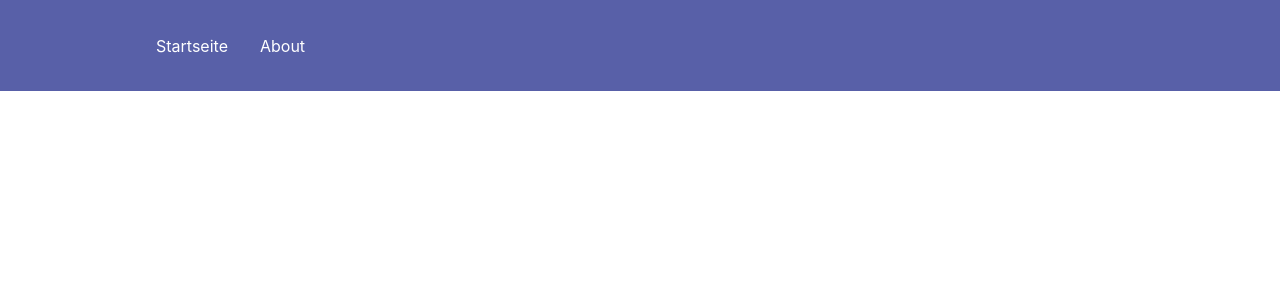
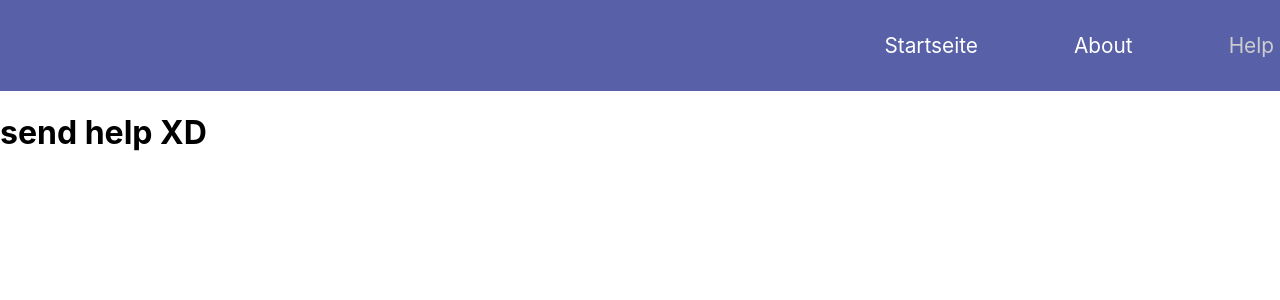
Before and after one commit to sttogrot/w2g2022, a React (Create React App) app in the folder w2g2022/: page /Help in a window 1280 px wide. Before the commit this address had no page. Shown: the top 300 px of the page. Built offline with nearby package versions, Linux system fonts and the light colour scheme.

Commit message:
little css update and new page help

```diff
--- a/w2g2022/src/App.css
+++ b/w2g2022/src/App.css
@@ -6,6 +6,7 @@
   height: 40vmin;
   pointer-events: none;
 }
+
 
 @media (prefers-reduced-motion: no-preference) {
   .App-logo {
--- a/w2g2022/src/App.js
+++ b/w2g2022/src/App.js
@@ -1,10 +1,12 @@
 import logo from './logo.svg';
 import './App.css';
+import './Navbar.css'
 import Navbar from './components/navbar/Navbar';
 import { BrowserRouter as Router, Routes, Route }
   from 'react-router-dom';
 import Home from './pages';
 import About from './pages/about';
+import Help from './pages/Help';
 
 function App() {
   return (
@@ -13,6 +15,7 @@ function App() {
       <Routes>
         <Route path='/index' element={<Home />} />
         <Route path='/about' element={<About />} />
+        <Route path='/Help' element={<Help />} />
       </Routes>
     </Router>
   );
--- a/w2g2022/src/Navbar.css
+++ b/w2g2022/src/Navbar.css
@@ -1,37 +1,24 @@
 body
 {
-  background-color: var(--bg-accent);
   margin: 0;
 }
+
 :root
 {
-  --bg:rgb(24, 26, 27); /*  #2e2e2e;   */
+  --bg:rgb(24, 26, 27);
   --bg-accent: #2e2e2e;
   --text-color: #f4f4f4 ;
-  --border: 1px solid #696f71;;
-  --border-radius: 8px;
-  --speed: 500ms;
-
 }
 
-.navbar{
-  background-color:  var(--bg);
-  color: var(--text-color);
-  display: flex;
-  justify-content: space-between;
-  gap: 2rem;
-}
-a
-{
-    color: var(--text-color);
-    text-decoration: none;
-}
+
+
+
 .nav-menue
 {
     margin-right: 50px;
     list-style: none;
     display: flex;
-    justify-content:flex-end;
+
     gap: 4rem;
     font-size:1.3rem;
 }
--- a/w2g2022/src/Navbar.js
+++ b/w2g2022/src/Navbar.js
@@ -1,5 +1,6 @@
 import React from "react";
 import BILDNAME from "../src/img/logo.png"
+
 function Navbar() {
   return (
     <nav className="navbar">
--- a/w2g2022/src/components/navbar/Navbar.js
+++ b/w2g2022/src/components/navbar/Navbar.js
@@ -6,12 +6,15 @@ const Navbar = () => {
   return (
     <>
       <Nav>
-        <NavMenu>
+        <NavMenu className="nav-menue">
           <NavLink to="/index" activeStyle>
             Startseite
           </NavLink>
           <NavLink to="/about" activeStyle>
             About
+          </NavLink>
+          <NavLink to="/help" activeStyle>
+            Help
           </NavLink>
         </NavMenu>
       </Nav>
--- a/w2g2022/src/components/navbar/NavbarElements.js
+++ b/w2g2022/src/components/navbar/NavbarElements.js
@@ -6,8 +6,8 @@ export const Nav = styled.nav`
   background: #5860a8;
   height: 85px;
   display: flex;
-  justify-content: space-between;
-  padding: 0.2rem calc((100vw - 1000px) / 2);
+  justify-content:flex-end;
+  padding: 0.2rem calc((100vw - 1000px) / 20);
   z-index: 12;
 `;
 
--- a/w2g2022/src/pages/Help.js
+++ b/w2g2022/src/pages/Help.js
@@ -1,7 +1,12 @@
 import React from 'react'
 
-export const Help = () => {
+ const Help = () => {
   return (
-    <div>Help me</div>
+    <div>
+	<h1>
+		send help XD
+	</h1>
+	</div>
   )
 }
+export default Help;
--- a/w2g2022/src/pages/about.js
+++ b/w2g2022/src/pages/about.js
@@ -9,5 +9,4 @@ return (
 	</div>
 );
 };
-
 export default About;
```
Also changed, not shown: w2g2022/src/pages/Home.js (deleted, +0 -7 lines).
